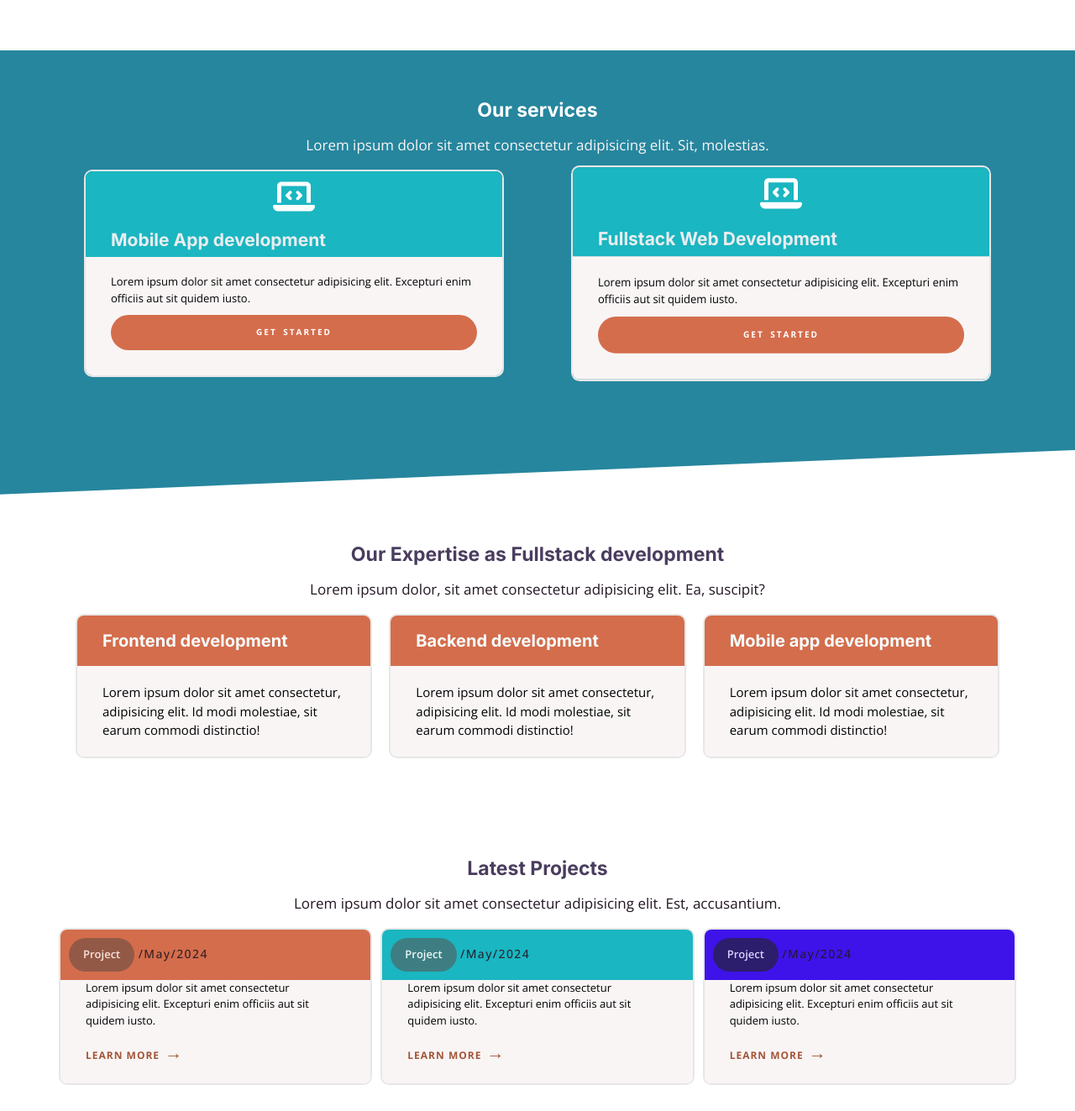
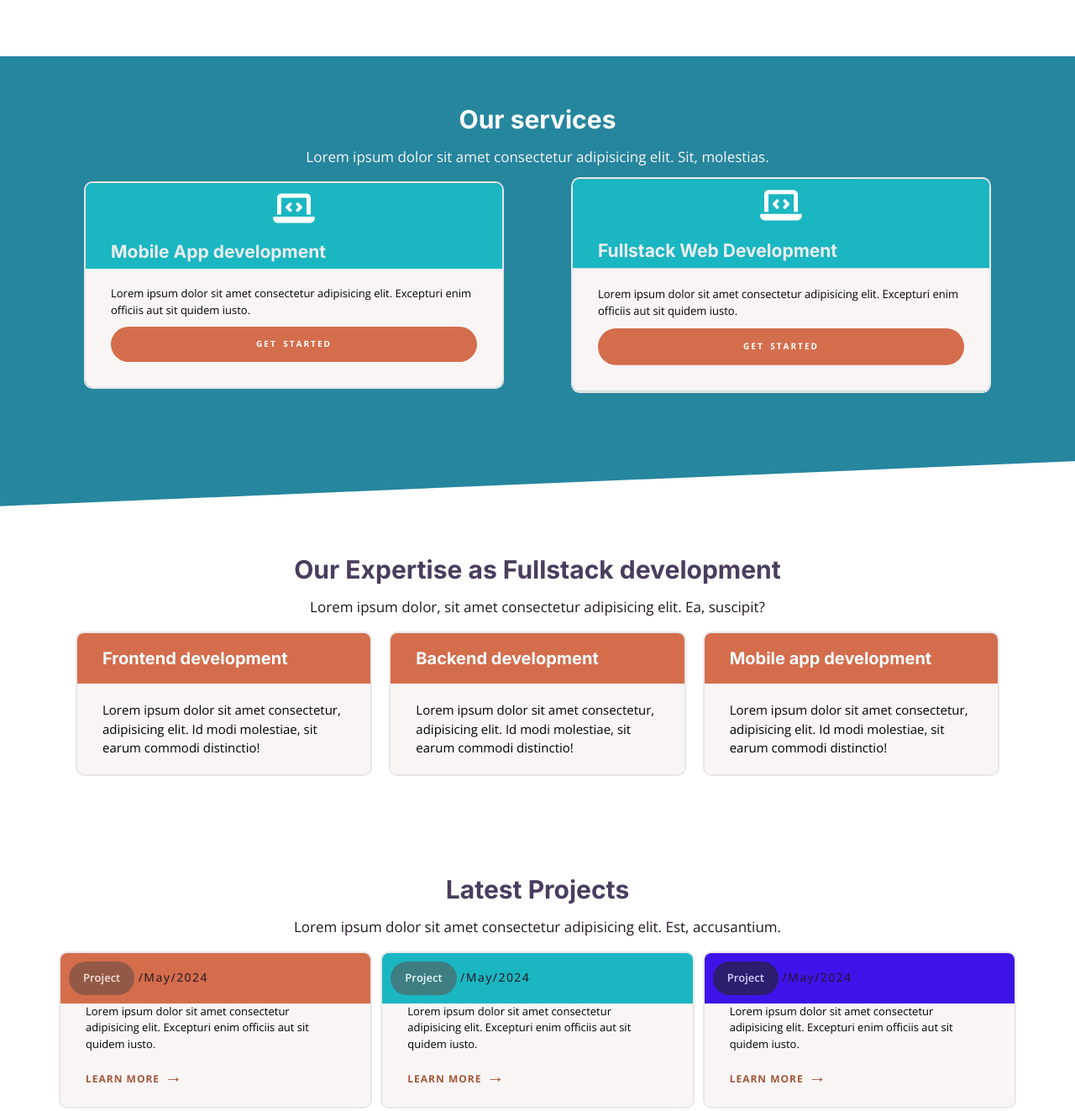
Before and after one commit to HEKNOWSME/Portfolio_claudistack, a plain HTML site: page index.html in a window 1280 px wide. Shown: the part 1267-2590 px from the top of the page at 84% size. Drawn offline with nearby package versions, Linux system fonts and the light colour scheme.

Commit message:
modifying block heading

```diff
--- a/css/styles.css
+++ b/css/styles.css
@@ -16,6 +16,8 @@ html {
        --font-heading: inter ,Arial, Helvetica, sans-serif;
        --color-heading: rgb(74, 61, 95);
        --color-body: #231723;
+       --font-size-block__heading: 3rem;
+       --media-block__heading: 2.3rem;
 }
 body {
        font-family: open sans ,Arial, Helvetica, sans-serif;
@@ -399,7 +401,13 @@ h2 {
        text-align: center;
 }
 .block__heading {
+       font-size: var(--font-size-block__heading);
        margin-top: 0;
+}
+@media screen and (min-width: 768px) {
+       .block__heading {
+              font-size: var(--media-block__heading);
+       }
 }
 /* Navigation */
 .nav {
@@ -517,7 +525,7 @@ h2 {
 }
 @media screen and (min-width: 768px) {
        .about .block__heading {
-              font-size: 2.3rem;
+              font-size: var(--font-size-block__heading);
        }
        .about_container {
               grid-template-columns: repeat(auto-fit, minmax(100px, 1fr));
@@ -557,9 +565,6 @@ h2 {
        font-size: 2.3rem;
 }
 @media screen and (min-width: 768px) {
-       .services-block .block__heading {
-              font-size: 2.3rem;
-       }
        .services .card__heading {
               font-size: 2.1rem;
        }
@@ -580,7 +585,7 @@ h2 {
               grid-template-columns: repeat(auto-fit, minmax(10rem, 1fr));
        }
        .languages-block .block__heading {
-              font-size: 2.3rem;
+              font-size: var(--font-size-block__heading);
        }
        .languages .collapsible__heading {
               font-size: 2rem;
@@ -597,9 +602,6 @@ h2 {
 @media screen and (min-width: 768px) {
        .project {
               grid-template-columns: repeat(auto-fit, minmax(200px, 1fr));
-       }
-       .project-block .block__heading {
-              font-size: 2.3rem;
        }
 }
 /* footer */
```
